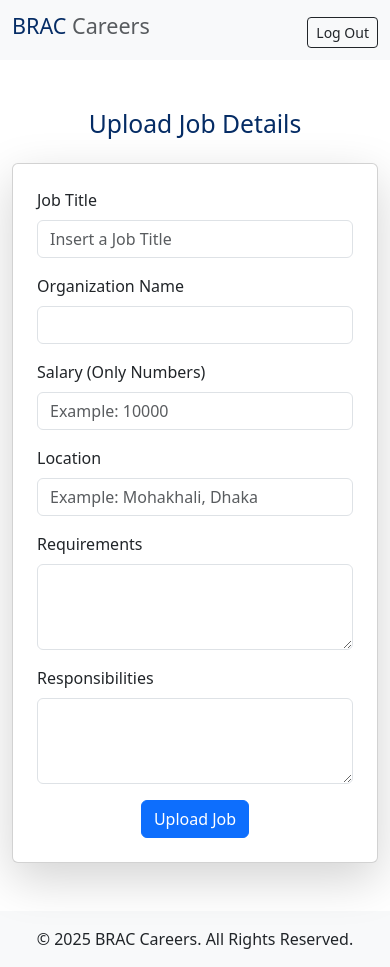
After one commit to ShahidAhmed7/first-flask-project, a Flask app: page /post-job in a window 390 px wide. The commit adds this page. Run offline with Flask 3, Linux system fonts and the light colour scheme; the visitor is signed in with stand-in values (Sample User, id 1); parts of the project's set-up code (start-up, migrations or seed data) failed here and were passed over; some libraries are stand-ins or nearby versions.

Commit message:
add seperate features for applicants and recruiters, add more UI like responsive modal and flash messages

```diff
--- a/app.py
+++ b/app.py
@@ -1,5 +1,5 @@
 from flask import Flask, render_template, jsonify, request, session, redirect, url_for,flash, get_flashed_messages
-from database import get_job_list, get_job_data, add_user,get_user
+from database import get_job_list, get_job_data, add_user,get_user,delete_job_data,add_job_data
 from flask_session import Session
 from flask_bcrypt import Bcrypt
 
@@ -16,7 +16,8 @@ job_list = get_job_list()
 def home():
     if 'username' not in session:
         return redirect(url_for('check_login'))
-    return render_template('home.html',jobs = job_list)
+    job_list = get_job_list()
+    return render_template('home.html', jobs=job_list)
 
 @app.route('/api/jobs')
 def list_jobs():
@@ -68,11 +69,13 @@ def check_login():
     data = request.form
     password = data.get('password')
     username = data.get('username')
-    password_hash = get_user(username)
+    user_data = get_user(username)
+    password_hash = user_data['password_hash']
     if password_hash:
         flag = bcrypt.check_password_hash(password_hash,password)
         if flag:
             session["username"] = username
+            session["user_type"] = user_data['user_type']
             return redirect((url_for('home')))
         else:
             flash("Invalid username or password", 'danger')
@@ -87,7 +90,37 @@ def do_logout():
     session.clear()
     return redirect(url_for('check_login'))
 
+@app.route('/delete-job/<id>')
+def delete_job(id):
+    delete_job_data(id)
+    return redirect(url_for('home'))
 
+
+@app.route('/post-job')
+def post_job():
+    if session['user_type'] == 'recruiter':
+        return render_template('postjob.html')
+
+@app.route('/add-job',methods = ['POST'])
+def add_job():
+    if session['user_type'] == 'recruiter':
+        data = request.form
+        posted_by = session['username']
+        title = data.get('title')
+        salary = data.get('salary')
+        salary = int(salary) if salary.isdigit() else None
+        company = data.get('company')
+        location = data.get('location')
+        responsibilities = data.get('responsibilities')
+        requirements = data.get('requirements')
+        flag = add_job_data(title,salary,company,location,responsibilities,requirements,posted_by)
+        if flag:
+            flash("You have successfully uploaded a job post", "success")
+            return redirect((url_for('home')))
+
+        else :
+            flash("There has been an invalid input. TRY AGAIN!!", "danger")
+            return redirect((url_for('post_job')))
 
 if __name__ == "__main__":
     app.run(host='0.0.0.0', debug=True)
--- a/templates/navbar.html
+++ b/templates/navbar.html
@@ -1,9 +1,18 @@
+
 <!-- Navbar -->
-<nav class="navbar bg-body-tertiary fixed-top">
+<nav class="navbar navbar-expand-lg navbar-light bg-body-tertiary fixed-top">
     <div class="container-fluid">
-        <span class="navbar-brand mb-0 h1"><h4 class="text-primary-emphasis">
-        BRAC <span class="text-body-secondary">Careers</span>
-    </h4> </span>
+        <a href="{{ url_for('home') }}" class="navbar-brand mb-0 h1 text-decoration-none">
+            <h4 class="text-primary-emphasis">
+                BRAC <span class="text-body-secondary">Careers</span>
+            </h4>
+        </a>
+        <!-- Logout Button within Navbar -->
+        <a href="{{ url_for('do_logout') }}" class="btn btn-outline-dark btn-sm ms-auto" style="margin-top: 5px;">Log Out</a>
     </div>
 </nav>
+
+
+
+
 <div style = "height : 61px"></div>
--- /dev/null
+++ b/templates/postjob.html
@@ -0,0 +1,77 @@
+<!DOCTYPE html>
+<html lang="en">
+<head>
+    <meta charset="UTF-8">
+    <meta name="viewport" content="width=device-width, initial-scale=1.0">
+    <title>Upload Job - BRAC Career</title>
+    <link rel="stylesheet" type="text/css" href="{{ url_for('static', filename='style.css') }}">
+    <link href="https://cdn.jsdelivr.net/npm/bootstrap@5.3.3/dist/css/bootstrap.min.css" rel="stylesheet">
+</head>
+<body>
+    <!-- Navbar -->
+    {% include 'navbar.html' %}
+
+    <!-- Flash Messages -->
+    {% with messages = get_flashed_messages(with_categories=true) %}
+      {% if messages %}
+        <div class="container mt-3">
+          {% for category, message in messages %}
+            <div class="alert alert-{{ category }}" role="alert">
+              {{ message }}
+            </div>
+          {% endfor %}
+        </div>
+      {% endif %}
+    {% endwith %}
+
+    <!-- Job Posting Form -->
+    <div class="container mt-5">
+        <h2 class="text-center text-primary-emphasis">Upload Job Details</h2>
+        <div class="card shadow-lg p-4 mt-4">
+            <form action="{{ url_for('add_job') }}" method="post">
+                <div class="mb-3">
+                    <label for="title" class="form-label">Job Title</label>
+                    <input type="text" id="title" name="title" class="form-control" placeholder="Insert a Job Title" required>
+                </div>
+
+                <div class="mb-3">
+                    <label for="company" class="form-label">Organization Name</label>
+                    <input type="text" id="company" name="company" class="form-control" required>
+                </div>
+
+                <div class="mb-3">
+                    <label for="salary" class="form-label">Salary (Only Numbers)</label>
+                    <input type="text" id="salary" name="salary" class="form-control" placeholder="Example: 10000" required>
+                </div>
+
+                <div class="mb-3">
+                    <label for="location" class="form-label">Location</label>
+                    <input type="text" id="location" name="location" class="form-control" placeholder="Example: Mohakhali, Dhaka" required>
+                </div>
+
+                <div class="mb-3">
+                    <label for="requirements" class="form-label">Requirements</label>
+                    <textarea id="requirements" name="requirements" class="form-control" rows="3" required></textarea>
+                </div>
+
+                <div class="mb-3">
+                    <label for="responsibilities" class="form-label">Responsibilities</label>
+                    <textarea id="responsibilities" name="responsibilities" class="form-control" rows="3" required></textarea>
+                </div>
+
+                <div class="text-center">
+                    <button type="submit" class="btn btn-primary">Upload Job</button>
+                </div>
+            </form>
+        </div>
+    </div>
+
+    <!-- Footer -->
+    <footer class="bg-light text-dark text-center py-3 mt-5">
+        <p class="mb-0">© 2025 BRAC Careers. All Rights Reserved.</p>
+    </footer>
+
+    <!-- Bootstrap JS -->
+    <script src="https://cdn.jsdelivr.net/npm/bootstrap@5.3.3/dist/js/bootstrap.bundle.min.js"></script>
+</body>
+</html>
```
Also changed, not shown: database.py (+23 -7 lines), templates/home.html (+33 -1 lines), templates/jobpage.html (+9 -0 lines), templates/jobs.html (+18 -10 lines), templates/loginpage.html (+8 -0 lines), templates/modal.html (added, +20 -0 lines).
